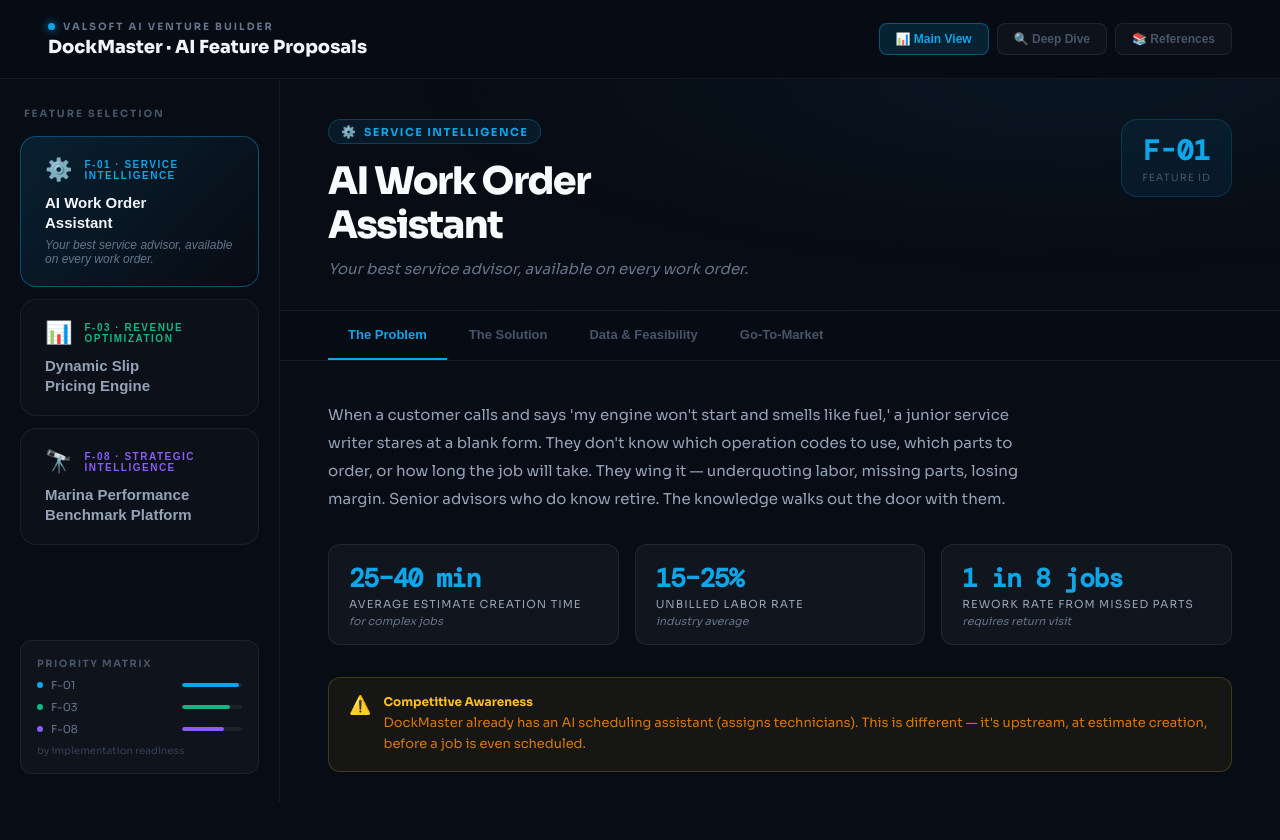
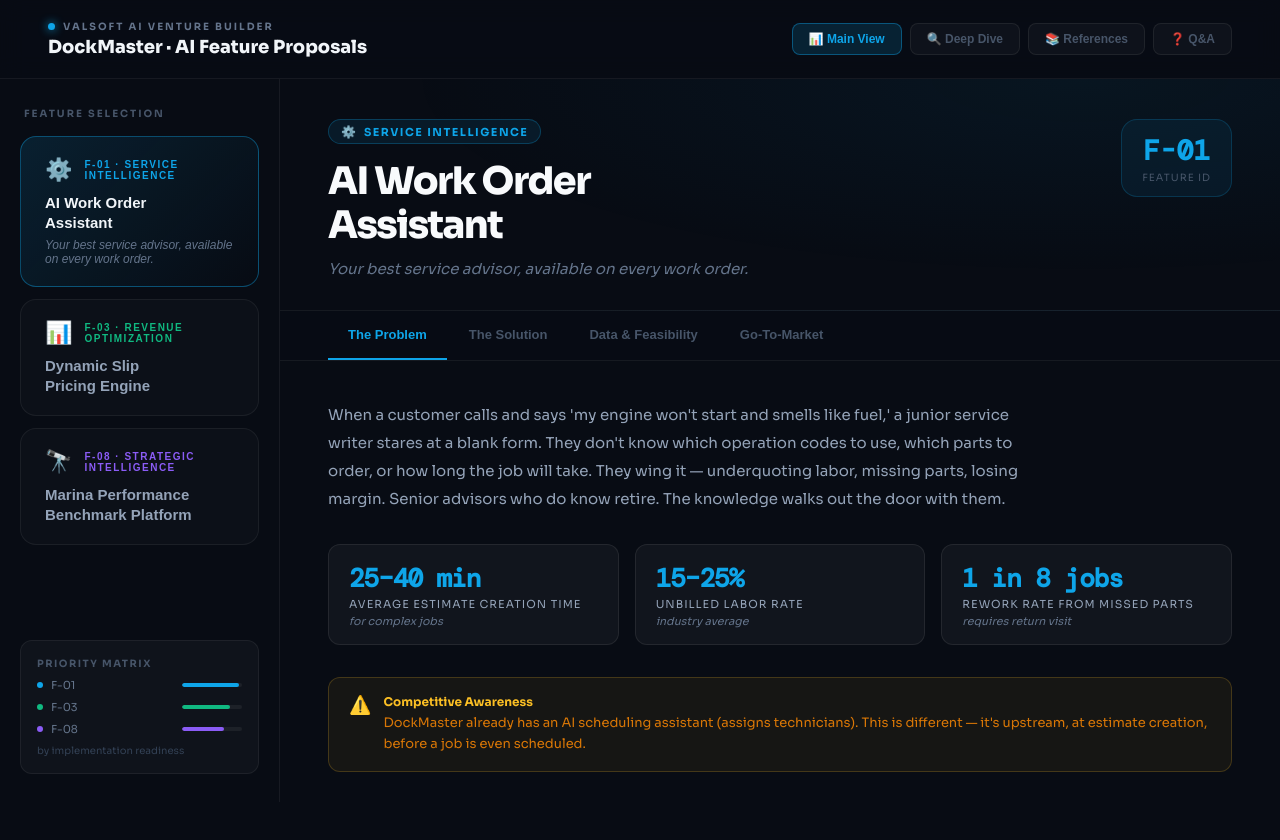
Before and after one commit to madatef/valsoft-case-study, a React (Vite) app: page / in a window 1280 px wide. Shown: the top 840 px of the page. Built offline with nearby package versions, Linux system fonts and the light colour scheme; a web font is replaced by a local one.

Commit message:
feat: create a Q&A view

```diff
--- a/src/App.jsx
+++ b/src/App.jsx
@@ -2,6 +2,7 @@
 import Main from './components/Main'
 import DeepDive from './components/DeepDive'
 import Reference from './components/Reference'
+import QnA from './components/QnA'
 
 
 function App() {
@@ -95,12 +96,31 @@
           >
             📚 References
           </button>
+          <button
+            onClick={() => setPage('qna')}
+            style={{
+              background: page === 'qna' ? "rgba(245, 158, 11, 0.15)" : "rgba(255,255,255,0.03)",
+              border: `1px solid ${page === 'qna' ? "rgba(245, 158, 11, 0.4)" : "rgba(255,255,255,0.07)"}`,
+              borderRadius: 8,
+              padding: "8px 16px",
+              cursor: "pointer",
+              fontSize: 12,
+              fontWeight: 700,
+              color: page === 'qna' ? "#F59E0B" : "#475569",
+              transition: "all 0.2s",
+            }}
+          >
+            ❓ Q&A
+          </button>
         </div>
       </div>
 
       {/* Page Content */}
       <div style={{ height: "calc(100vh - 73px)" }}>
-        {page === 'main' ? <Main /> : page === 'deepdive' ? <DeepDive /> : <Reference />}
+        {page === 'main' ? <Main /> :
+         page === 'deepdive' ? <DeepDive /> :
+         page === 'reference' ? <Reference /> :
+         <QnA />}
       </div>
     </div>
   )
```
